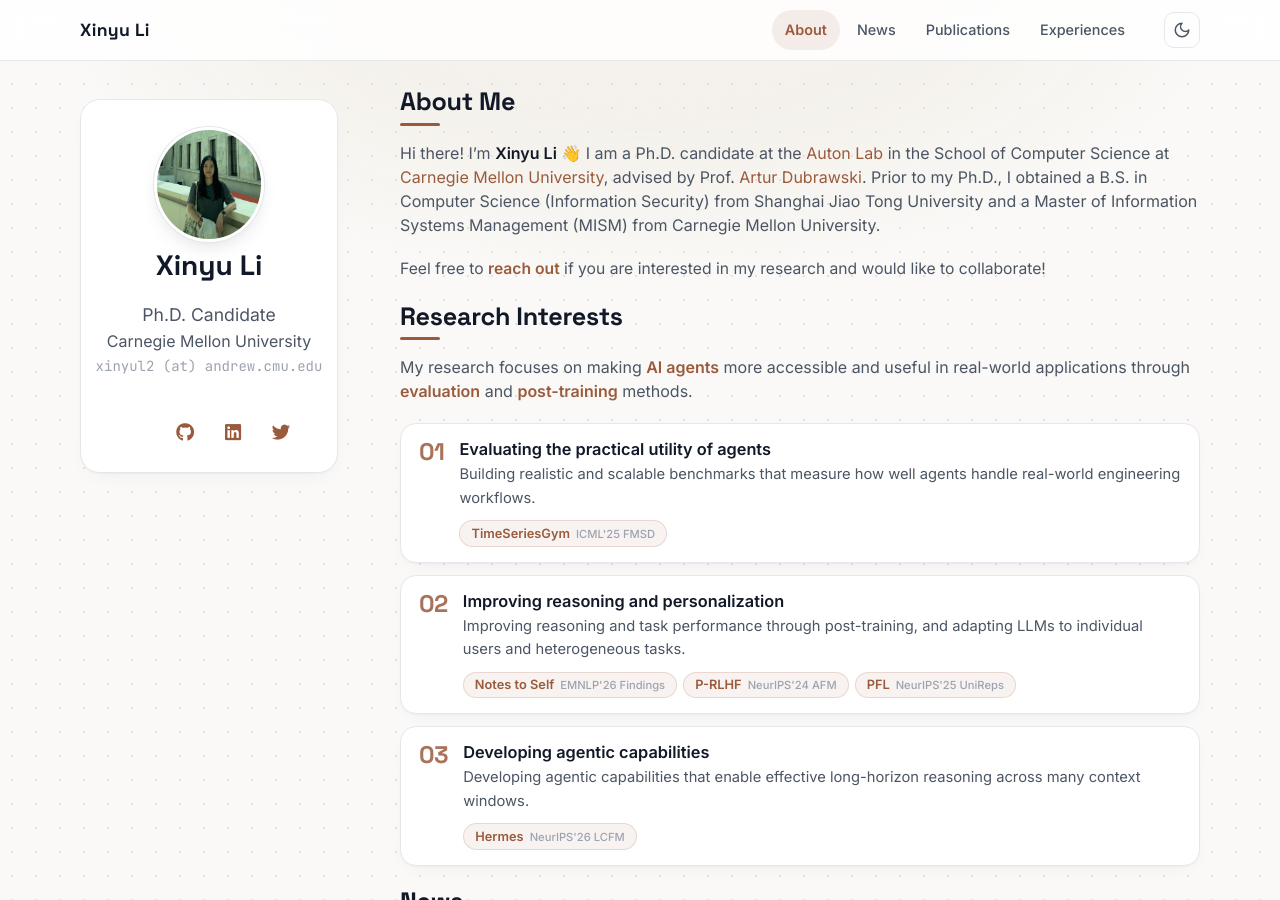
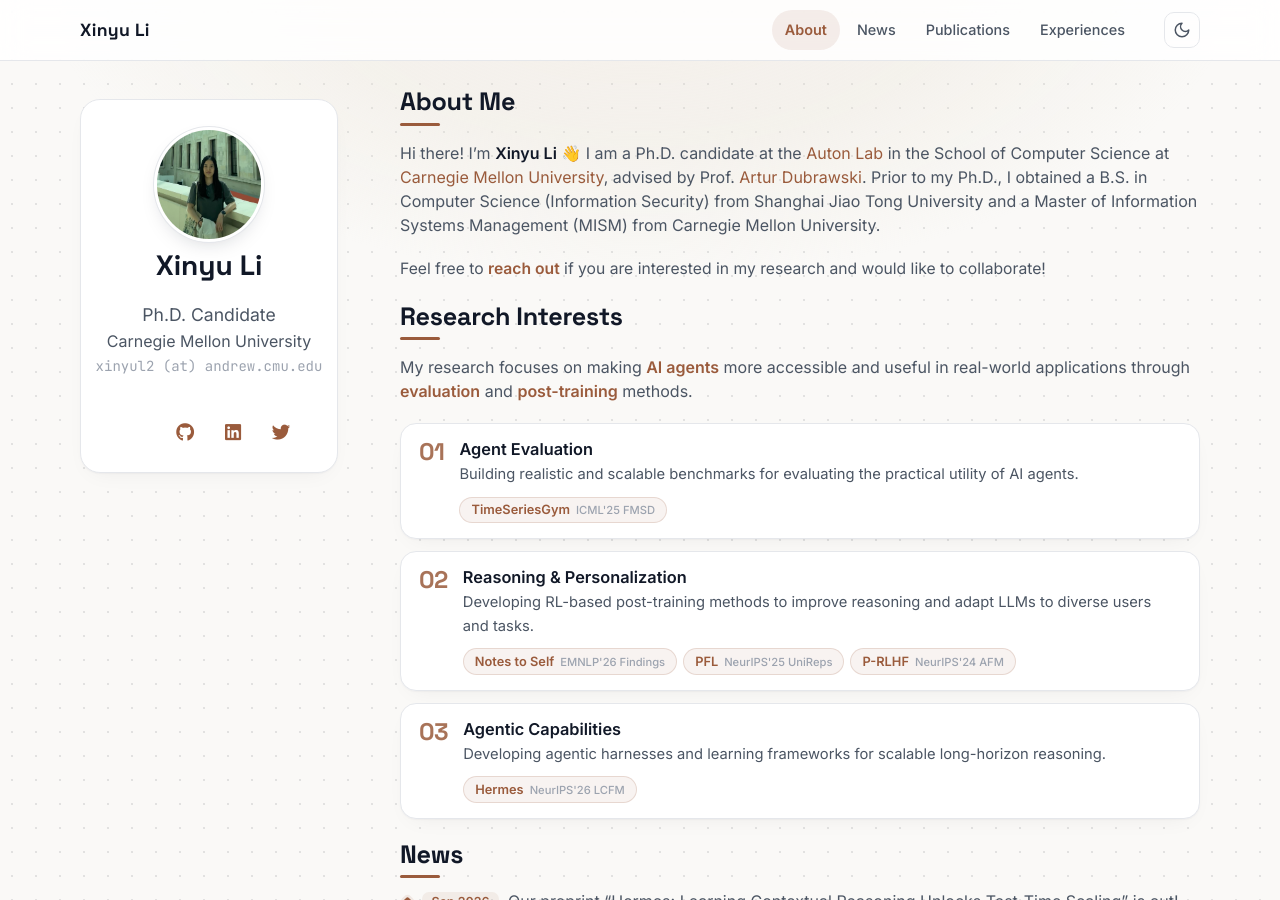
Before and after one commit to rachellxy/rachellxy.github.io, a Jekyll site: the page built from index.md, in a window 1280 px wide and 900 px high. Built offline with Jekyll 4.4.1, drawn with Linux system fonts in a browser that asks for light colours; nearby versions of some CDN libraries; a style sheet for code colours, icons or effects is not loaded.

Commit message:
Research interests: new block wording; reorder 02 papers
Co-Authored-By: Claude Opus 5.5 <noreply@anthropic.com>

```diff
--- a/index.md
+++ b/index.md
@@ -22,8 +22,8 @@ My research focuses on making <span class="hl">AI agents</span> more accessible
   <div class="ri-axis">
     <span class="ri-num">01</span>
     <div class="ri-axis-body">
-      <div class="ri-axis-title">Evaluating the practical utility of agents</div>
-      <div class="ri-axis-text">Building realistic and scalable benchmarks that measure how well agents handle real-world engineering workflows.</div>
+      <div class="ri-axis-title">Agent Evaluation</div>
+      <div class="ri-axis-text">Building realistic and scalable benchmarks for evaluating the practical utility of AI agents.</div>
       <div class="ri-papers">
         <a class="ri-paper" href="#pub-{{ p_tsgym.title | slugify }}">TimeSeriesGym<span class="ri-venue">ICML'25 FMSD</span></a>
       </div>
@@ -32,20 +32,20 @@ My research focuses on making <span class="hl">AI agents</span> more accessible
   <div class="ri-axis">
     <span class="ri-num">02</span>
     <div class="ri-axis-body">
-      <div class="ri-axis-title">Improving reasoning and personalization</div>
-      <div class="ri-axis-text">Improving reasoning and task performance through post-training, and adapting LLMs to individual users and heterogeneous tasks.</div>
+      <div class="ri-axis-title">Reasoning &amp; Personalization</div>
+      <div class="ri-axis-text">Developing RL-based post-training methods to improve reasoning and adapt LLMs to diverse users and tasks.</div>
       <div class="ri-papers">
         <a class="ri-paper" href="#pub-{{ p_notes.title | slugify }}">Notes to Self<span class="ri-venue">EMNLP'26 Findings</span></a>
+        <a class="ri-paper" href="#pub-{{ p_pfl.title | slugify }}">PFL<span class="ri-venue">NeurIPS'25 UniReps</span></a>
         <a class="ri-paper" href="#pub-{{ p_prlhf.title | slugify }}">P-RLHF<span class="ri-venue">NeurIPS'24 AFM</span></a>
-        <a class="ri-paper" href="#pub-{{ p_pfl.title | slugify }}">PFL<span class="ri-venue">NeurIPS'25 UniReps</span></a>
       </div>
     </div>
   </div>
   <div class="ri-axis">
     <span class="ri-num">03</span>
     <div class="ri-axis-body">
-      <div class="ri-axis-title">Developing agentic capabilities</div>
-      <div class="ri-axis-text">Developing agentic capabilities that enable effective long-horizon reasoning across many context windows.</div>
+      <div class="ri-axis-title">Agentic Capabilities</div>
+      <div class="ri-axis-text">Developing agentic harnesses and learning frameworks for scalable long-horizon reasoning.</div>
       <div class="ri-papers">
         <a class="ri-paper" href="#pub-{{ p_hermes.title | slugify }}">Hermes<span class="ri-venue">NeurIPS'26 LCFM</span></a>
       </div>
```
